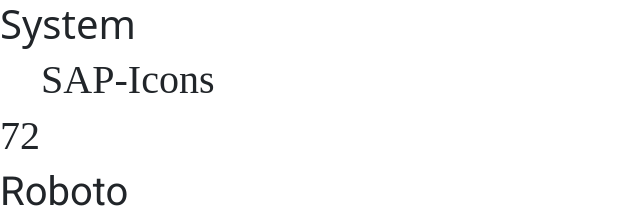
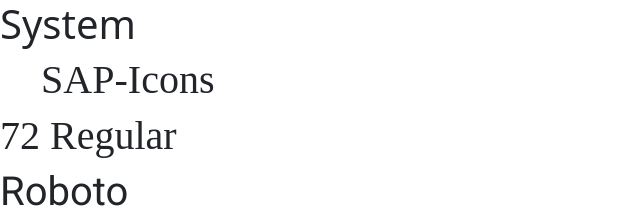
Before and after one commit to vistexux/all-fonts, a plain HTML site: page index.html in a window 1280 px wide. Shown: the top 221 px of the page, without its empty margins (0-640 px from the left). Drawn offline with nearby package versions, Linux system fonts and the light colour scheme; a web font is replaced by a local one.

Commit message:
Update index.html

```diff
--- a/index.html
+++ b/index.html
@@ -11,7 +11,7 @@
   <body>
     <h1>System</h1>
     <h1 class="sap-icons"> SAP-Icons</h1>
-    <h1 class="sap-72">72</h1>
+    <h1 class="sap-72">72 Regular</h1>
     <h1 class="roboto">Roboto</h1>
     <h1 class="source-sans-pro">Source Sans Pro</h1>
     <h1><i class="fa-brands fa-square-font-awesome"></i> Font Awesome 7.3.1</h1>
```
